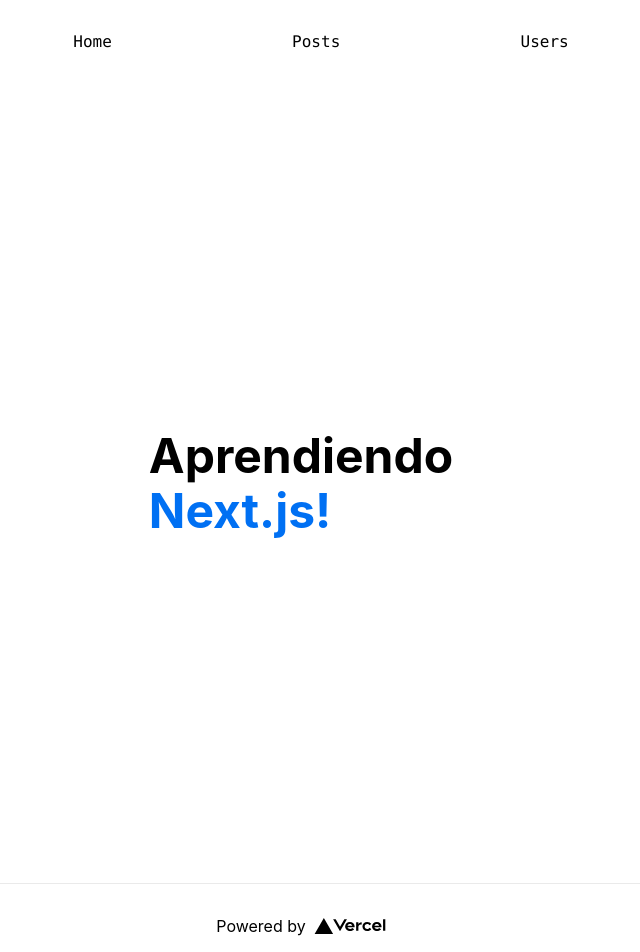
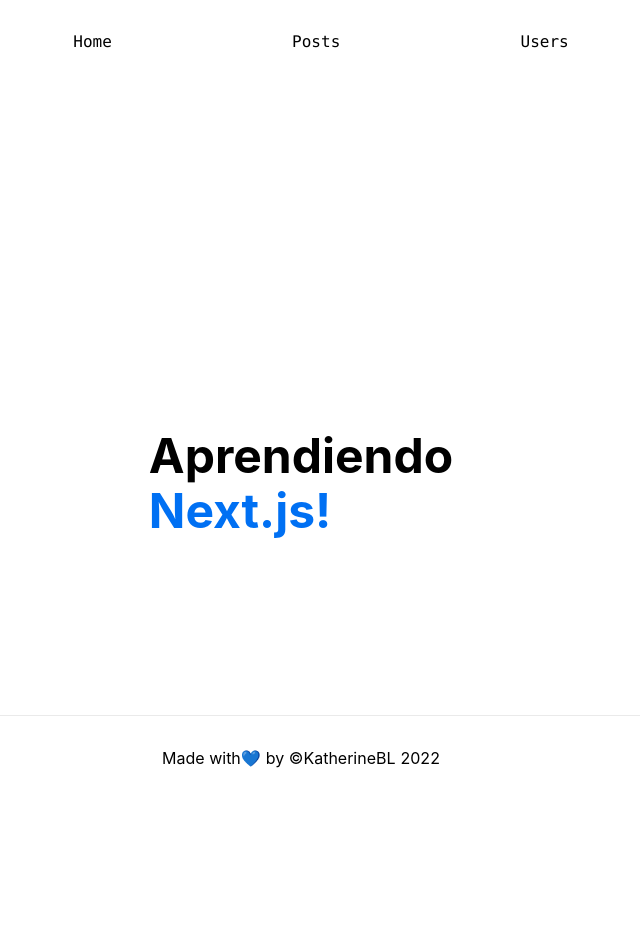
Before and after one commit to katherinebl/curso-nextjs, a Next.js app in the folder my-app/: page / in a window 1280 px wide. Shown: the top 952 px of the page, without its empty margins (339-979 px from the left). Built offline with nearby package versions, Linux system fonts and the light colour scheme.

Commit message:
Added footer and styles

```diff
--- /dev/null
+++ b/my-app/components/Footer.js
@@ -0,0 +1,17 @@
+import styles from '../styles/Home.module.css'
+
+export default function Footer() {
+  return (
+    <footer className={styles.footer}>
+      <div>
+        <p className={styles.footerText}>
+          Made with <span>💙</span> by ©
+          <a href="https://github.com/katherinebl" target="_blank">
+            KatherineBL
+          </a>
+          2022
+        </p>
+      </div>
+    </footer>
+  )
+}
--- a/my-app/components/Layout.js
+++ b/my-app/components/Layout.js
@@ -1,4 +1,5 @@
 import Navbar from './navbar'
+import Footer from './Footer'
 import styles from '../styles/Home.module.css'
 
 export default function Layout(props) {
@@ -6,6 +7,7 @@
     <div className={styles.container}>
       <Navbar />
       <main>{props.children}</main>
+      <Footer></Footer>
     </div>
   )
 }
--- a/my-app/pages/index.js
+++ b/my-app/pages/index.js
@@ -4,6 +4,7 @@
 
 import Navbar from '../components/navbar'
 import Title from '../components/Title'
+import Footer from '../components/Footer'
 
 export default function Home() {
   return (
@@ -22,14 +23,7 @@
         </Title>
       </main>
 
-      <footer className={styles.footer}>
-        <a href="https://vercel.com?utm_source=create-next-app&utm_medium=default-template&utm_campaign=create-next-app" target="_blank" rel="noopener noreferrer">
-          Powered by{' '}
-          <span className={styles.logo}>
-            <Image src="/vercel.svg" alt="Vercel Logo" width={72} height={16} />
-          </span>
-        </a>
-      </footer>
+      <Footer></Footer>
     </div>
   )
 }
--- a/my-app/styles/Home.module.css
+++ b/my-app/styles/Home.module.css
@@ -16,7 +16,7 @@
 .footer {
   display: flex;
   flex: 1;
-  padding: 2rem 0;
+  padding: 1rem 0;
   border-top: 1px solid #eaeaea;
   justify-content: center;
   align-items: center;
@@ -122,6 +122,26 @@
   display: flex;
   justify-content: space-evenly;
 }
+.footer {
+  position: sticky;
+  bottom: 0;
+  background-color: white;
+}
+
+.footerText {
+  display: flex;
+  justify-content: center;
+  align-items: center;
+}
+
+.footerText a {
+  text-decoration: none;
+  margin-right: 5px;
+}
+
+.footerText span {
+  margin-right: 5px;
+}
 
 @media (max-width: 600px) {
   .grid {
```
